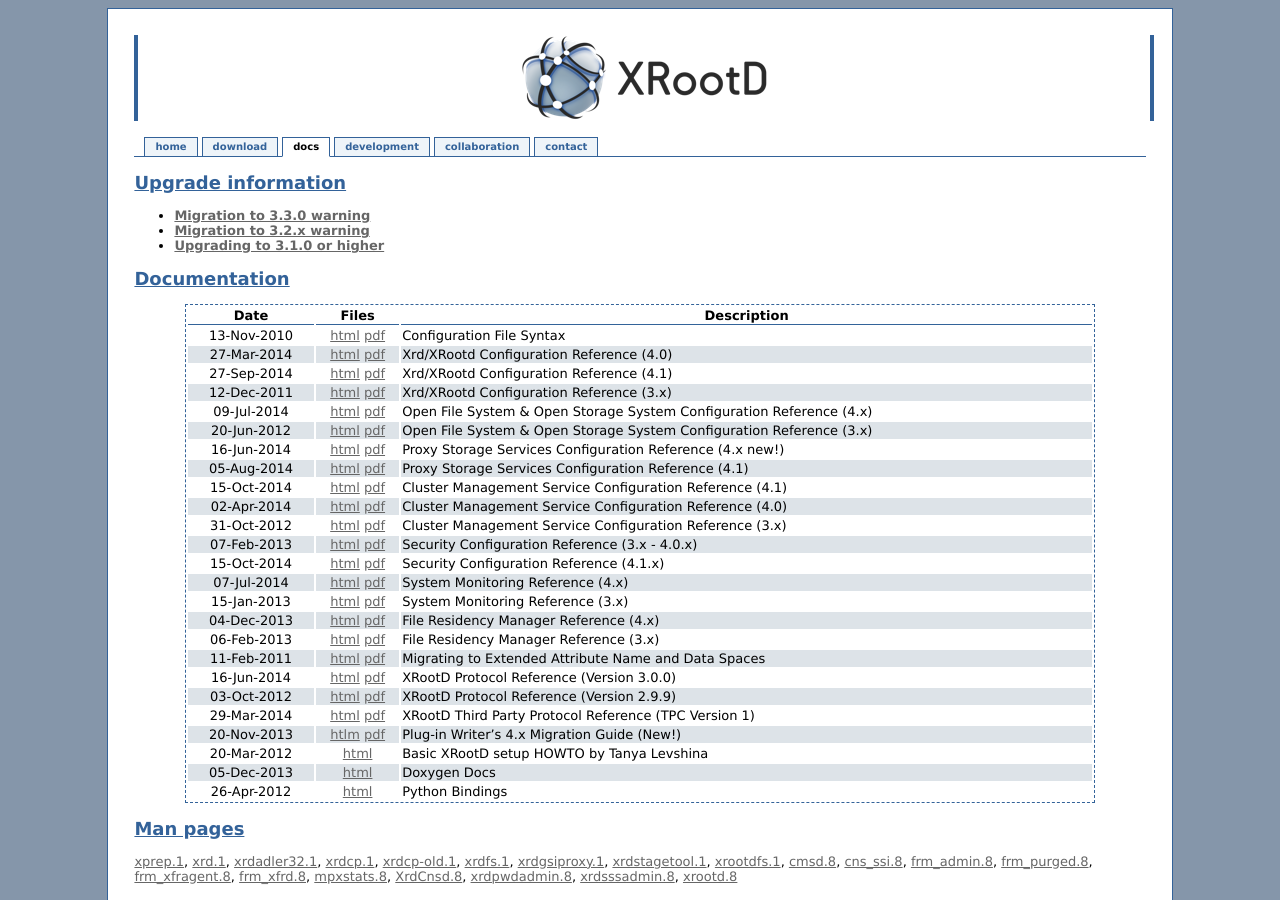
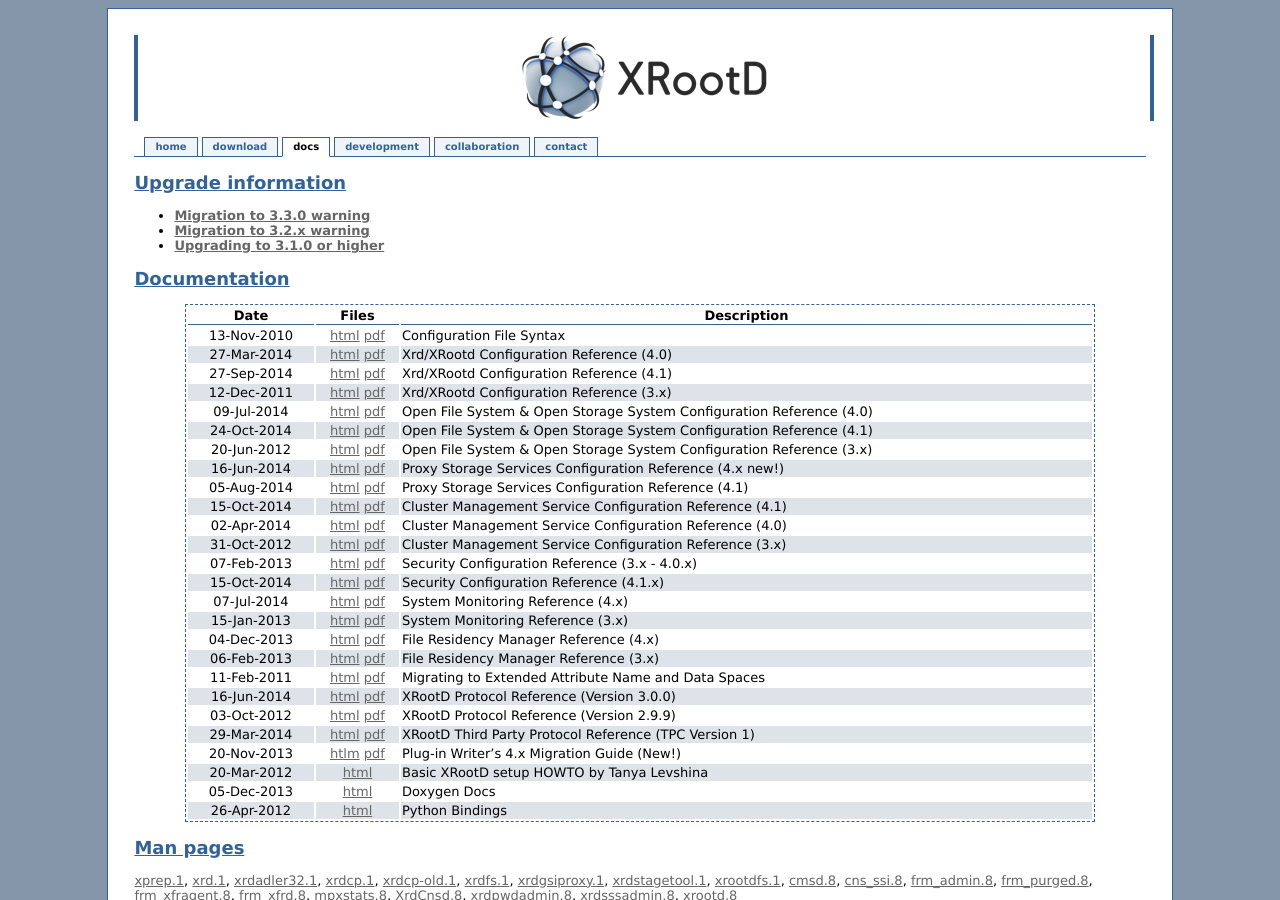
Before and after one commit to xrootd/xrootd-website, a Jekyll site: the page built from docs.md, in a window 1280 px wide and 900 px high. Built offline with Jekyll 4.4.1, drawn with Linux system fonts in a browser that asks for light colours; Markdown is read by kramdown in place of the engine named in the settings.

Commit message:
Update ofs config reference for release 4.1.

```diff
--- a/docs.md
+++ b/docs.md
@@ -20,7 +20,8 @@ Documentation
 |27-Mar-2014|[html](/doc/dev4/xrd_config.htm) [pdf](/doc/dev4/xrd_config.pdf)           |Xrd/XRootd Configuration Reference (4.0)                            |
 |27-Sep-2014|[html](/doc/dev41/xrd_config.htm) [pdf](/doc/dev41/xrd_config.pdf)           |Xrd/XRootd Configuration Reference (4.1)                            |
 |12-Dec-2011|[html](/doc/prod/xrd_config.htm) [pdf](/doc/prod/xrd_config.pdf)        |Xrd/XRootd Configuration Reference (3.x)                               |
-|09-Jul-2014|[html](/doc/dev4/ofs_config.htm) [pdf](/doc/dev4/ofs_config.pdf)        |Open File System &amp; Open Storage System Configuration Reference (4.x)      |
+|09-Jul-2014|[html](/doc/dev4/ofs_config.htm) [pdf](/doc/dev4/ofs_config.pdf)        |Open File System &amp; Open Storage System Configuration Reference (4.0)      |
+|24-Oct-2014|[html](/doc/dev41/ofs_config.htm) [pdf](/doc/dev41/ofs_config.pdf)        |Open File System &amp; Open Storage System Configuration Reference (4.1)      |
 |20-Jun-2012|[html](/doc/prod/ofs_config.htm) [pdf](/doc/prod/ofs_config.pdf)        |Open File System &amp; Open Storage System Configuration Reference (3.x)      |
 |16-Jun-2014|[html](/doc/dev4/pss_config.htm) [pdf](/doc/dev4/pss_config.pdf)        |Proxy Storage Services Configuration Reference (4.x new!)    |
 |05-Aug-2014|[html](/doc/dev41/pss_config.htm) [pdf](/doc/dev41/pss_config.pdf)        |Proxy Storage Services Configuration Reference (4.1)    |
```
